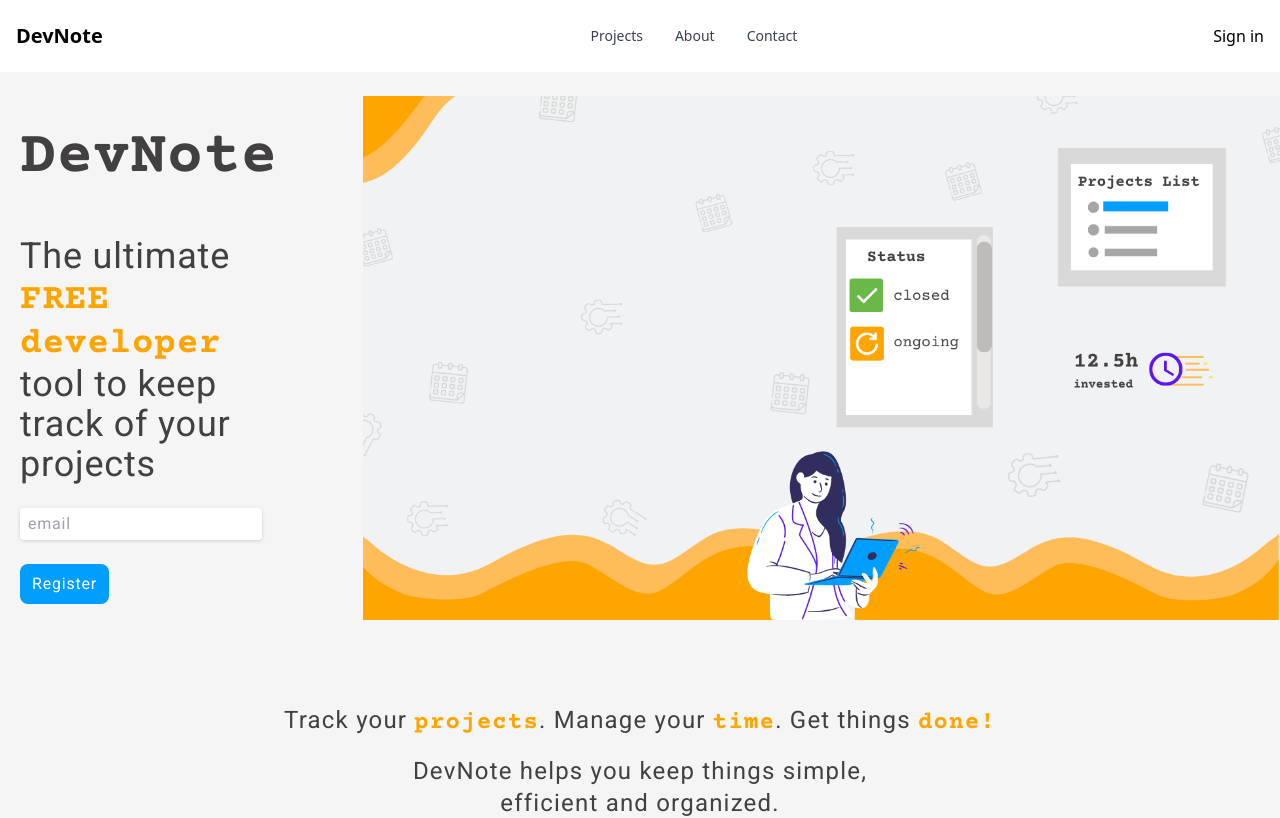
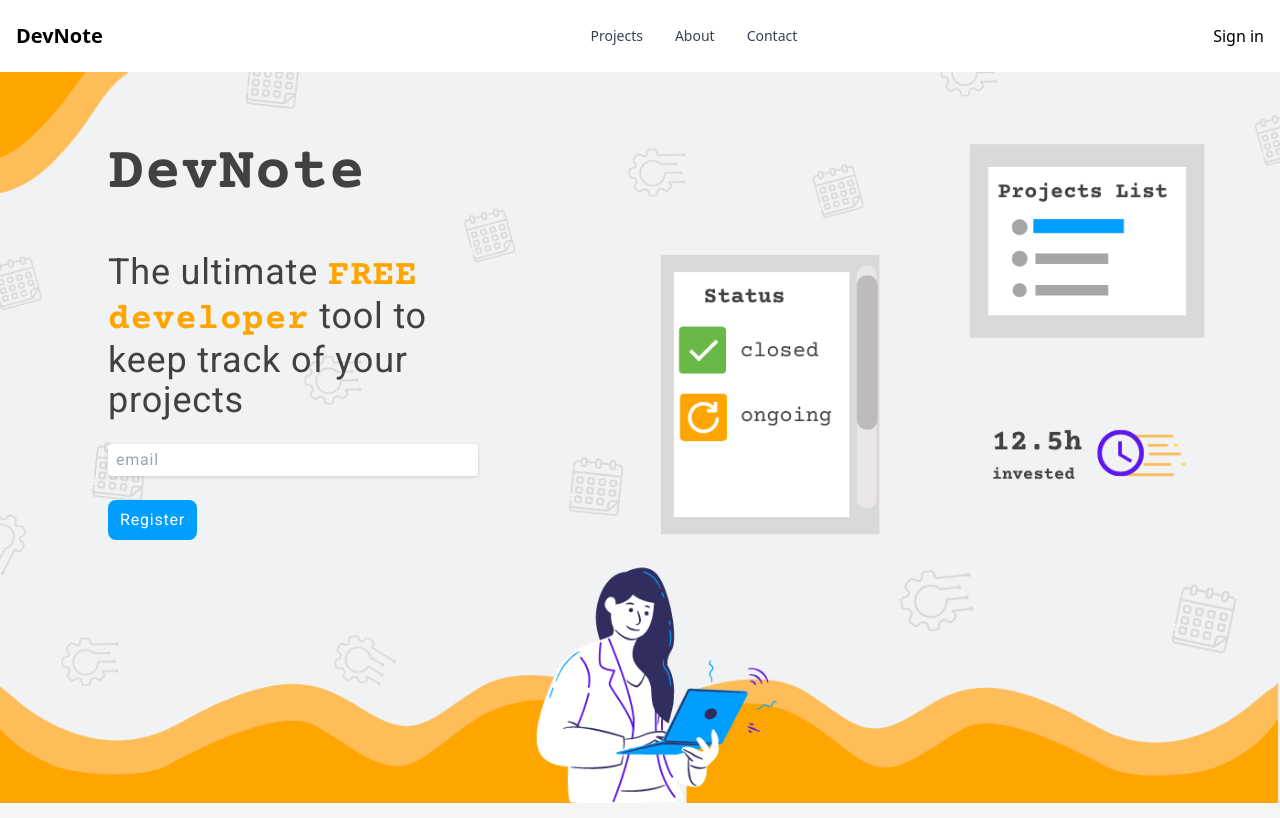
Before and after one commit to edukaki/devlist, a React (Create React App) app: page / in a window 1280 px wide. Shown: the top 818 px of the page. Built offline with nearby package versions, Linux system fonts and the light colour scheme; no server answers.

Commit message:
feat(home): define md screen hero img and text position

```diff
--- a/src/pages/Home/index.jsx
+++ b/src/pages/Home/index.jsx
@@ -11,8 +11,14 @@ import ButtonGeneric from '../../components/ButtonGeneric'
 const Home = () => {
     return (
         <main className='min-h-[100vh] scroll-smooth bg-lightGray'>
-            <section className='flex flex-col-reverse justify-around pt-6 md:flex-row text-darkGray'>
-                <div className='flex flex-col tracking-wider font-roboto space-y-6 md:w-6/12 xl:w-5/12 my-auto p-5'>
+            <section className='flex flex-col-reverse justify-around text-darkGray md:relative'>
+                <picture className="md:relative">
+                    <source media="(max-width: 767px)" srcset={heroImgMobile}/>
+                    <source media="(min-width: 768px)" srcset={heroImgDesktop}/>
+                    <img src={heroImgMobile} alt="Chris standing up holding his daughter Elva"/>
+                </picture>
+
+                <div className='flex flex-col tracking-wider font-roboto space-y-6 p-5 ml-12 md:absolute md:top-10 left-10 md:w-6/12 xl:w-5/12 my-auto'>
                     <h1 className="font-courier font-bold text-4xl text-center pt-3 lg:text-5xl md:text-left lg:text-6xl">DevNote</h1>
                     <p className="text-xl text-center m-auto pt-6 sm:w-2/3 md:text-left md:m-0 lg:text-4xl">The ultimate <span className="font-courier uppercase font-bold text-orange">free</span> <span className="font-courier font-bold text-orange">developer</span> tool to keep track of your projects</p>
                     <input className="drop-shadow rounded w-2/5 place-self-center py-1 px-2 md:place-self-start lg:w-3/4" type="email" placeholder="email"></input>
@@ -20,12 +26,6 @@ const Home = () => {
                     <ButtonGeneric bgColor="bg-blue" hoverColor="bg-sky-400" textColor="text-white" placeSelf="md:place-self-start" ringColor="ring-blue" buttonName="Register" width="w-1/2">
                     </ButtonGeneric>
                 </div>
-
-                <picture>
-                    <source media="(max-width: 799px)" srcset={heroImgMobile}/>
-                    <source media="(min-width: 800px)" srcset={heroImgDesktop}/>
-                    <img src={heroImgMobile} alt="Chris standing up holding his daughter Elva"/>
-                </picture>
             </section>
 
             <section>
```
